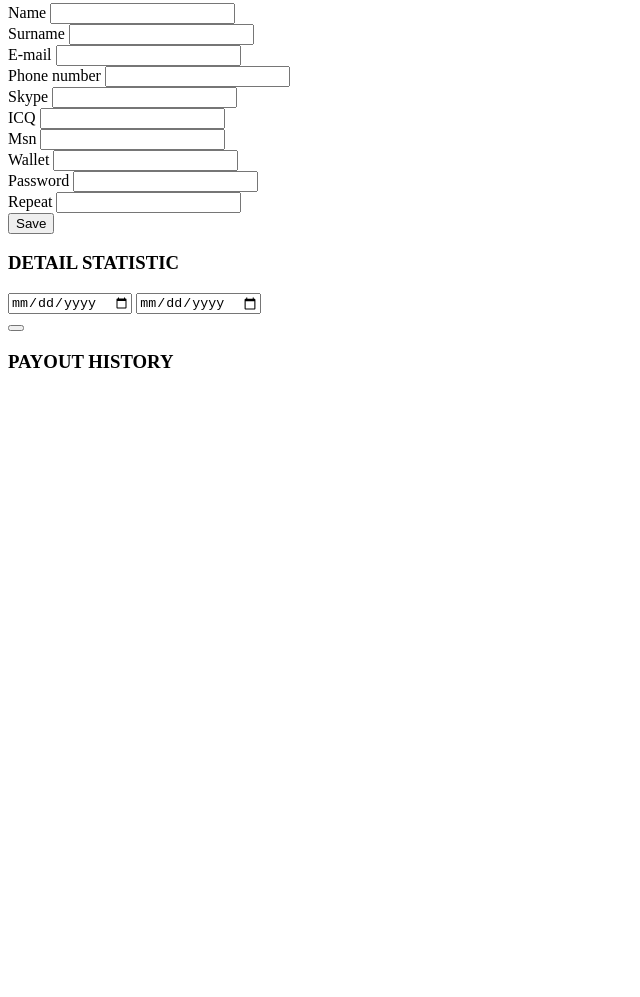
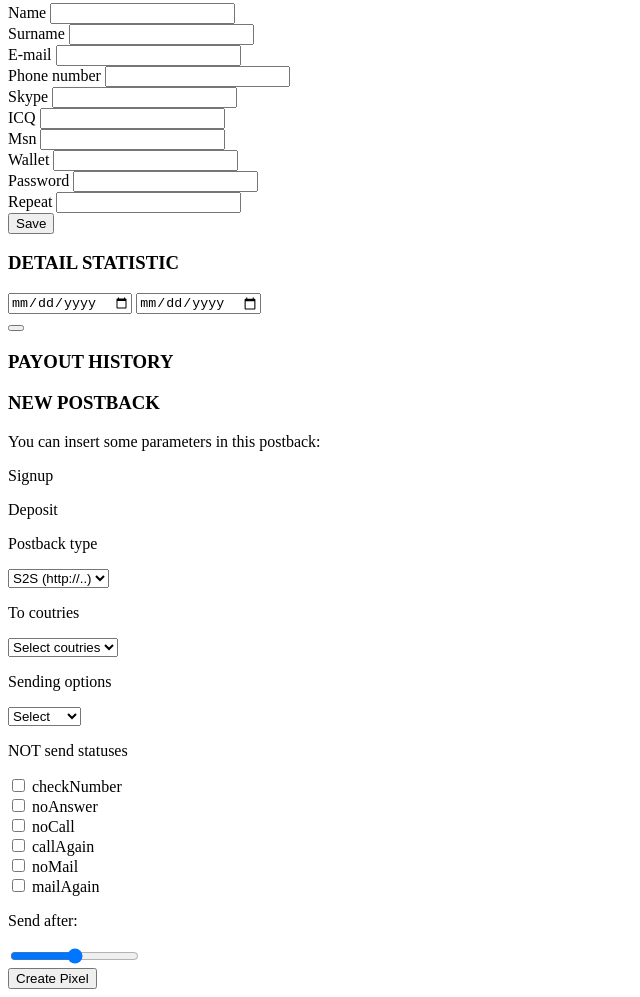
Before and after one commit to Akagi80/solo-project, a website: page src/index.html in a window 1280 px wide. Shown: the part 3831-4828 px from the top of the page, without its empty margins (0-640 px from the left). Before the commit the page ends 4223 px from the top, so only its background shows below. Drawn offline with nearby package versions, Linux system fonts and the light colour scheme; some icons are missing; a web font is replaced by a local one.

Commit message:
Add Postback section

```diff
--- a/src/index.html
+++ b/src/index.html
@@ -88,7 +88,7 @@
             <a class="sb-nav-link" href="#banners"><i class="icon-banners icon"></i>Banners</a>
             <a class="sb-nav-link" href="#personalData"><i class="icon-personaldata icon"></i>Personal data</a>
             <a class="sb-nav-link" href="#payout"><i class="icon-payout icon"></i>Payout</a>
-            <a class="sb-nav-link" href="#general"><i class="icon-postback icon"></i>Postback</a>
+            <a class="sb-nav-link" href="#postback"><i class="icon-postback icon"></i>Postback</a>
             <a class="sb-nav-link tb-nav-link"><i class="icon-wallet icon "></i>$1,500.00<i class="icon-arrow-down icon"></i></a>
             <a class="sb-nav-link tb-nav-link" href="#"><i class="icon-notification icon"></i></a>
             <span class="orange-dot"></span>
@@ -126,10 +126,11 @@
             </ul>
     </div>
 
+    <!--Main-->
     <div class="main-container">
 
         <!--General-->
-        <div class="box general-container active" id="general">
+        <div class="box general-container" id="general">
             <div class="title-container">
                 <h3 class="title">GENERAL STATISTICS</h3>
             </div>
@@ -439,6 +440,112 @@
 
         </div>
 
+        <!--Postback-->
+        <div class="box postback-container active" id="postback">
+
+            <div class="title-container">
+                <h3 class="title">NEW POSTBACK</h3>
+            </div>
+
+            <div class="text-container">
+                <p class="subtitle">You can insert some parameters in this postback:</p>
+            </div>
+
+             <form action="" method="POST">
+                <div class="postback-box">
+                    <div class="inside-box">
+                        <p>Signup</p>
+                        <div class="info-box"></div>
+                    </div>
+                    <div class="inside-box">
+                        <p>Deposit</p>
+                        <div class="info-box"></div>
+                    </div>
+                </div>
+                <div class="postback-box middle-box">
+                    <div class="inside-box">
+                        <p>Postback type</p>
+                        <div class="select-box">
+                            <select name="type">
+                                <option value="">S2S (http://..)</option>
+                                <option value="Select-1">Option 1</option>
+                                <option value="Select-2">Option 2</option>
+                                <option value="Select-3">Option 3</option>
+                            </select>
+                        </div>
+                    </div>
+                    <div class="inside-box">
+                        <p>To coutries</p>
+                        <div class="select-box">
+                            <select name="coutries">
+                                <option value="">Select coutries</option>
+                                <option value="Select-1">Option 1</option>
+                                <option value="Select-2">Option 2</option>
+                                <option value="Select-3">Option 3</option>
+                            </select>
+                        </div>
+                    </div>
+                    <div class="inside-box">
+                        <p>Sending options</p>
+                        <div class="select-box">
+                            <select name="options">
+                                <option value="">Select</option>
+                                <option value="Select-1">Option 1</option>
+                                <option value="Select-2">Option 2</option>
+                                <option value="Select-3">Option 3</option>
+                            </select>
+                        </div>
+                    </div>
+                </div>
+                <div class="postback-box last-box">
+
+                    <div class="inside-last-box">
+                        <p><span>NOT</span> send statuses</p>
+                        <div class="scroll-wrapper">
+                            <table>
+                                <div class="type-box">
+                                    <div class="statueses">
+                                        <input type="checkbox" name="vehicle1" value="Bike">
+                                        <label for="vehicle1">checkNumber</label><br>
+                                    </div>
+                                    <div class="statueses">
+                                        <input type="checkbox" name="vehicle1" value="Bike">
+                                        <label for="vehicle1">noAnswer</label><br>
+                                    </div>
+                                    <div class="statueses">
+                                        <input type="checkbox" name="vehicle1" value="Bike">
+                                        <label for="vehicle1">noCall</label><br>
+                                    </div>
+                                    <div class="statueses">
+                                        <input type="checkbox" name="vehicle1" value="Bike">
+                                        <label for="vehicle1">callAgain</label><br>
+                                    </div>
+                                    <div class="statueses">
+                                        <input type="checkbox" name="vehicle1" value="Bike">
+                                        <label for="vehicle1">noMail</label><br>
+                                    </div>
+                                    <div class="statueses">
+                                        <input type="checkbox" name="vehicle1" value="Bike">
+                                        <label for="vehicle1">mailAgain</label><br>
+                                    </div>
+                                </div>
+                            </table>
+                        </div>
+                    </div>
+
+                    <div class="inside-last-box">
+                        <p>Send after:</p>
+                        <div class="type-box">
+                            <input type="range" id="points" name="time-range" min="0" max="168">
+                        </div>
+                    </div>
+                </div>
+                <div class="postback-btn">
+                    <button class="btn" type="submit">Create Pixel</button>
+                </div>
+            </form>
+        </div>
+
     </div>
 
     <script src="https://cdnjs.cloudflare.com/ajax/libs/Chart.js/2.9.4/Chart.min.js"></script>
--- a/src/sass/_variables.scss
+++ b/src/sass/_variables.scss
@@ -8,6 +8,7 @@ $option-text-color: #56819F;
 $btn-color: #F58220;
 $btn-hover-color: #FFA200;
 $online-color: #04AE00;
+$span-color : #FF0000;
 
 /* Font sizes */
 $paragraph-font-size: 16px;
--- /dev/null
+++ b/src/sass/sections/_postback.scss
@@ -0,0 +1,95 @@
+.postback-container {
+  display: flex;
+  flex-direction: column;
+
+  p {
+    font-weight: 600;
+
+    span {
+      color: $span-color;
+    }
+  }
+
+  .subtitle {
+    color: $sidebar-color;
+    font-weight: 400;
+    margin-left: 10px;
+    padding-top: 20px;
+  }
+
+  .postback-box {
+    display: flex;
+    flex-direction: row;
+    margin: 5px;
+
+    .inside-box {
+      width: 100%;
+      margin: 5px;
+
+      .info-box {
+        min-height: 200px;
+        border: 2px solid $background-color;
+        border-radius: 5px;
+      }
+
+      .select-box {
+        width: 100%;
+        border: 2px solid $background-color;
+        border-radius: 5px;
+        min-height: 40px;
+      }
+    }
+  }
+
+  .middle-box {
+    margin: 0;
+    padding: 5px 5px 30px 5px;
+  }
+
+  .inside-last-box {
+    width: 100%;
+    padding: 15px;
+    border: 1px solid $background-color;
+
+    p {
+      padding-bottom: 10px;
+    }
+  }
+
+  .last-box {
+    margin: 0;
+
+    .inside-box {
+      margin: 0;
+    }
+  }
+}
+
+.type-box {
+  max-height: 150px;
+  display: flex;
+  flex-direction: column;
+  padding-left: 10px;
+
+  .statueses {
+    input[type=checkbox] {
+      transform: scale(1.5);
+    }
+
+    label {
+      color: $sidebar-color;
+      font-size: 17px;
+      line-height: 2.25;
+      margin-left: 15px;
+    }
+  }
+}
+
+
+select {
+  width: 100%;
+  border: none;
+  outline: none;
+  min-height: 20px;
+  margin: 10px 0;
+}
--- a/src/sass/style.scss
+++ b/src/sass/style.scss
@@ -21,6 +21,7 @@
 @import "sections/generalStatistic";
 @import "sections/linksAndBanners";
 @import "sections/personalData";
+@import "sections/postback"
 
 
 /* Pages / Views */
```
